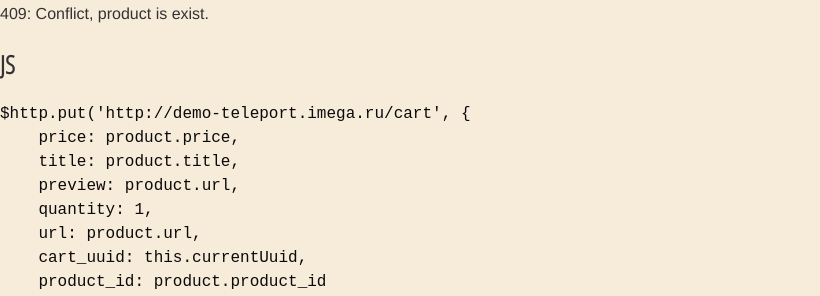
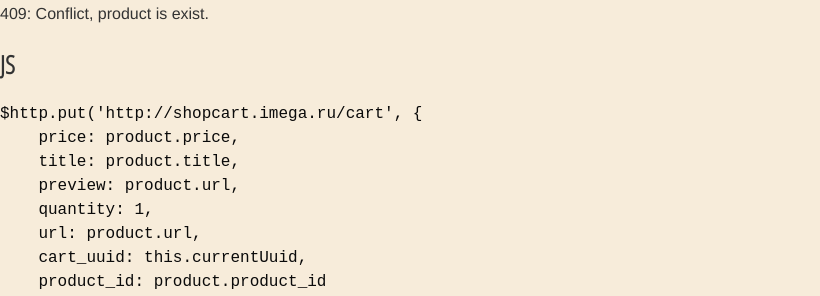
Before and after one commit to iMega/shopcart, a Jekyll site: the page built from index.html, in a window 1280 px wide and 900 px high, scrolled down 3216 px. Shown: the part 155-451 px from the top of the window, without its empty margins (0-820 px from the left). Built offline with Jekyll 4.4.1, drawn with Linux system fonts in a browser that asks for light colours; nearby versions of some CDN libraries; some web fonts are replaced; some of the changed lines change nothing that is shown; some of the changed text lies outside the part shown.

Commit message:
Add docs

```diff
--- a/index.html
+++ b/index.html
@@ -80,7 +80,7 @@ title: REST API Shopping cart
             <div class="large-8 columns">
                 <h4>JS</h4>
 
-<pre>$http.put('http://demo-teleport.imega.ru/cart', {
+<pre>$http.put('http://shopcart.imega.ru/cart', {
     price: product.price,
     title: product.title,
     preview: product.url,
```
